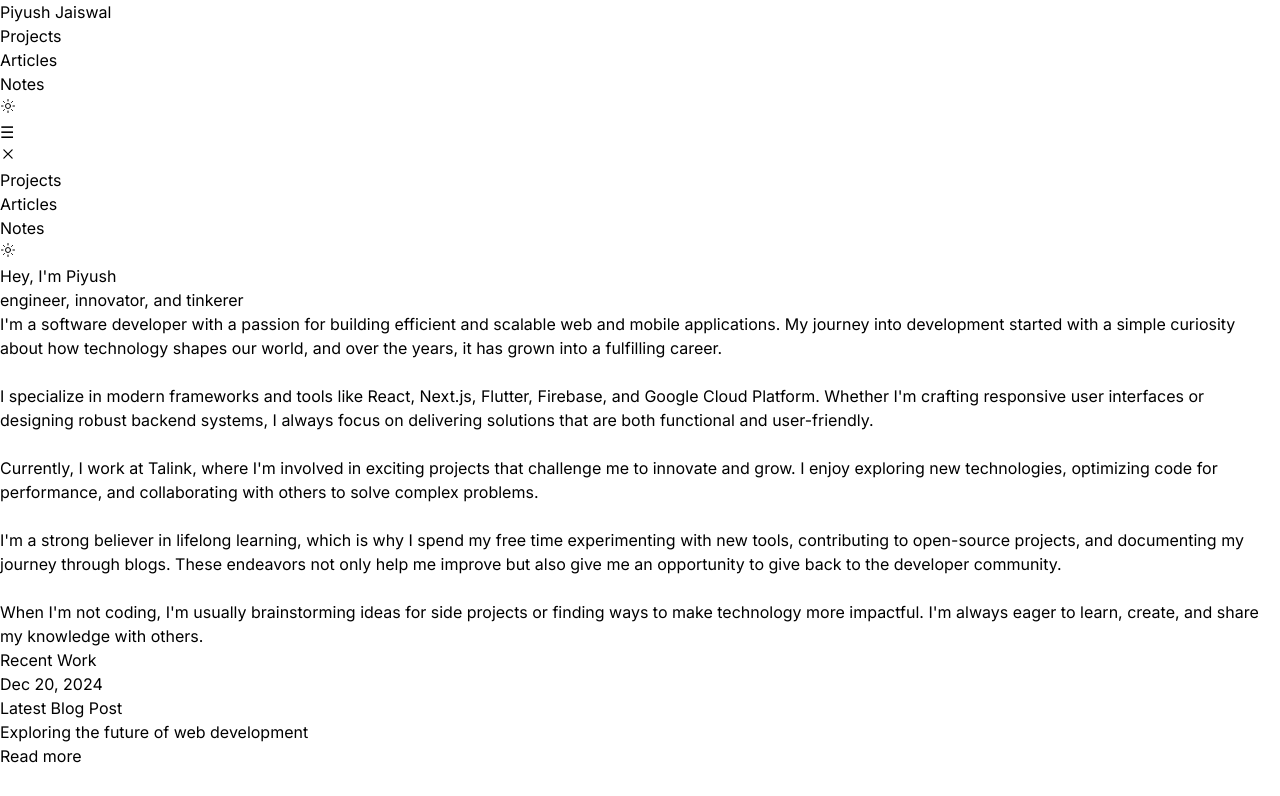
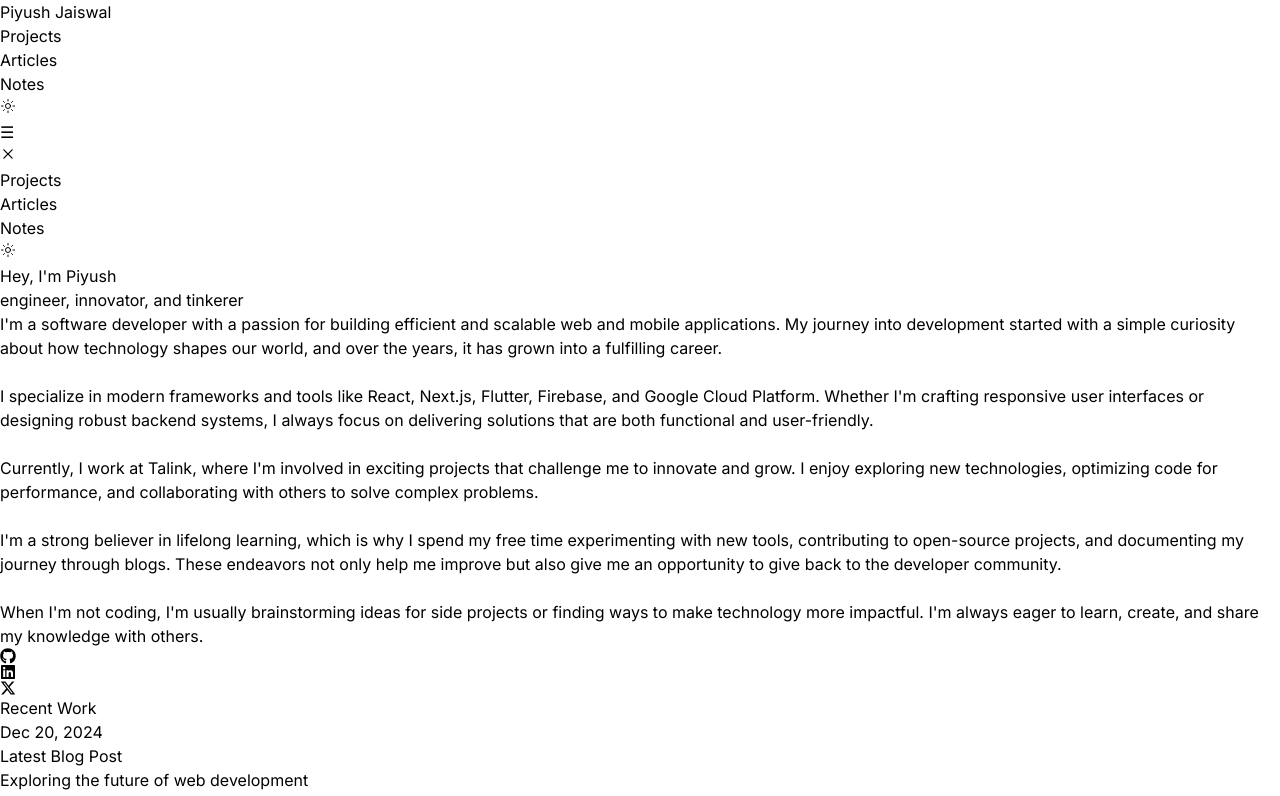
Before and after one commit to piyushjaiswal1610/personal-website, a Next.js app in the folder apps/web/: page / in a window 1280 px wide. Shown: the top 796 px of the page. Built offline with nearby package versions, Linux system fonts and the light colour scheme.

Commit message:
adds social links

```diff
--- a/apps/web/src/components/hero.tsx
+++ b/apps/web/src/components/hero.tsx
@@ -59,7 +59,7 @@ function Hero(): React.ReactNode {
           <SocialLinks />
         </div>
 
-        <div className="relative flex justify-center items-center w-full h-full mt-8">
+        <div className=" flex justify-center items-center w-full h-full md:mt-8">
           <div
             className={`aspect-square w-[90%] rounded-2xl bg-gradient-to-br p-8 ${theme === "dark" ? "from-blue-900 to-slate-900" : "from-blue-100 to-transparent"}`}
           ></div>
--- a/apps/web/src/components/social-links.tsx
+++ b/apps/web/src/components/social-links.tsx
@@ -1,9 +1,44 @@
 import { type ReactNode } from "react";
+import { FaGithub, FaLinkedin } from "react-icons/fa";
+import { FaXTwitter } from "react-icons/fa6";
+import { useTheme } from "../app/theme-provider";
 
 function SocialLinks(): ReactNode {
+  const { theme } = useTheme();
+
+  const links = [
+    {
+      href: "https://github.com/piyushjaiswal1610",
+      icon: <FaGithub />,
+      label: "GitHub",
+    },
+    {
+      href: "https://linkedin.com/in/piyushjaiswal1610",
+      icon: <FaLinkedin />,
+      label: "LinkedIn",
+    },
+    {
+      href: "https://twitter.com/yourusername",
+      icon: <FaXTwitter />,
+      label: "X (Twitter)",
+    },
+  ];
 
   return (
-    <div className="flex flex-wrap gap-4" />
+    <div className="flex flex-wrap gap-4">
+      {links.map((link) => (
+        <a
+          key={link.href}
+          href={link.href}
+          target="_blank"
+          rel="noopener noreferrer"
+          className={`text-xl text-gray-700 hover:text-blue-500 dark:text-gray-300 dark:hover:text-blue-400 transition-colors ${theme !== 'dark' ? "invert" : ""}`}
+          aria-label={link.label}
+        >
+          {link.icon}
+        </a>
+      ))}
+    </div>
   );
 }
 
```
